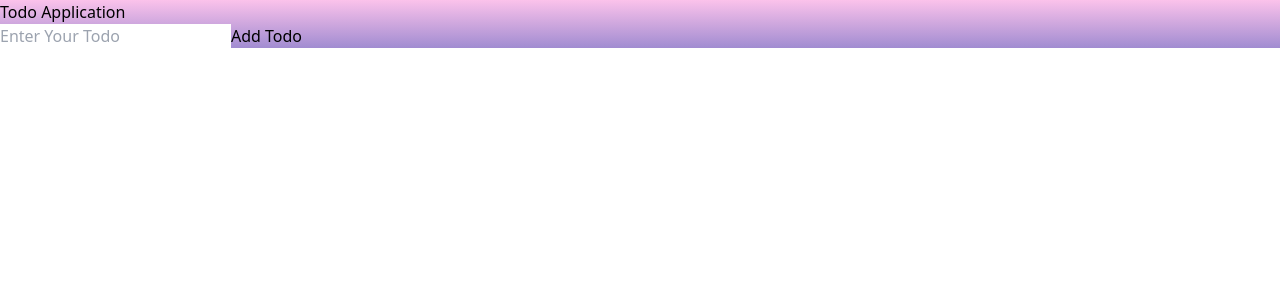
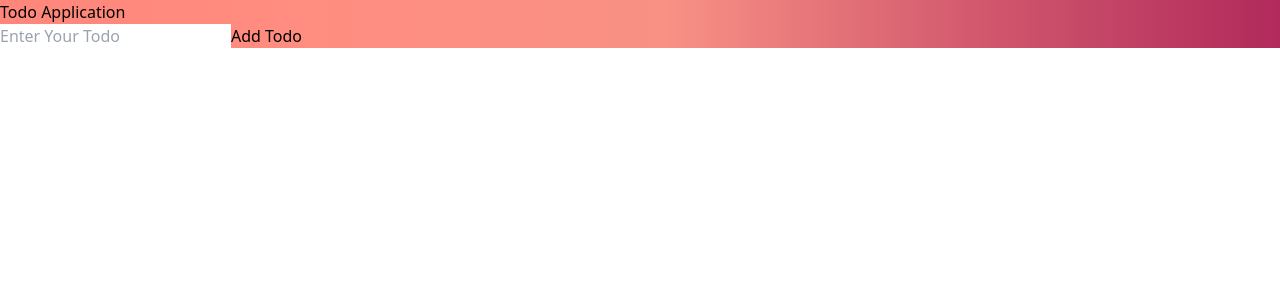
Before and after one commit to mustafaaly7/code_Alpha-task01-Todo, a React (Vite) app: page / in a window 1280 px wide. Shown: the top 300 px of the page. Built offline with nearby package versions, Linux system fonts and the light colour scheme.

Commit message:
changed bg

```diff
--- a/src/App.css
+++ b/src/App.css
@@ -5,5 +5,6 @@
 
 
 .background{
-  background-image: linear-gradient(to top, #a18cd1 0%, #fbc2eb 100%);
+  /* background-image: linear-gradient(to top, #a18cd1 0%, #fbc2eb 100%); */
+  background-image: linear-gradient(to right, #ff8177 0%, #ff867a 0%, #ff8c7f 21%, #f99185 52%, #cf556c 78%, #b12a5b 100%);
 }
```
